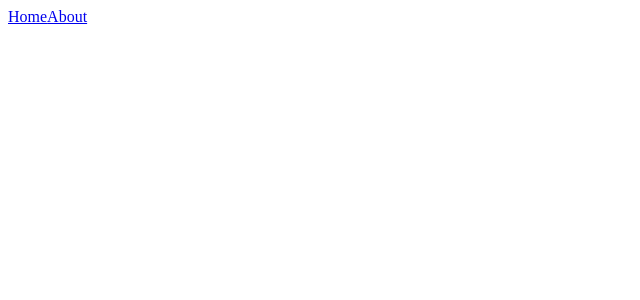
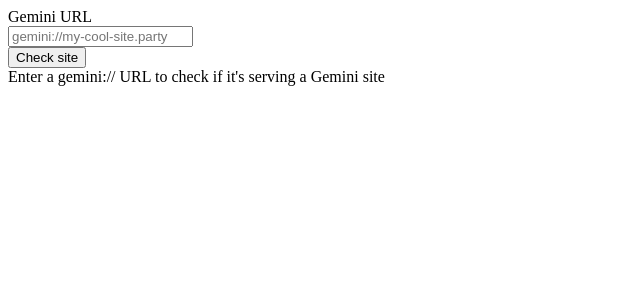
Before and after one commit to audiodude/ismygem.online, a Vue app in the folder frontend/: page / in a window 1280 px wide. Before the commit this address had no page. Shown: the top 300 px of the page, without its empty margins (0-640 px from the left). Built offline with nearby package versions, Linux system fonts and the light colour scheme.

Commit message:
Scaffolding for basic version of site

```diff
--- a/frontend/src/App.vue
+++ b/frontend/src/App.vue
@@ -1,16 +1,16 @@
 <script setup>
-import { RouterLink, RouterView } from 'vue-router'
+import { RouterLink, RouterView } from 'vue-router';
 </script>
 
 <template>
-  <header>
+  <!-- <header>
     <div class="wrapper">
       <nav>
         <RouterLink to="/">Home</RouterLink>
         <RouterLink to="/about">About</RouterLink>
       </nav>
     </div>
-  </header>
+  </header> -->
 
   <RouterView />
 </template>
--- /dev/null
+++ b/frontend/src/components/CheckSiteComponent.vue
@@ -0,0 +1,56 @@
+<script>
+export default {
+  data() {
+    return {
+      url: '',
+      result: null,
+    };
+  },
+  methods: {
+    onSubmit() {
+      const url = `/api/v1/hello`;
+      fetch(url)
+        .then((res) => {
+          if (res.ok) {
+            return res.json();
+          }
+        })
+        .then((data) => {
+          this.result = data.result;
+        });
+    },
+  },
+};
+</script>
+
+<template>
+  <form @submit.prevent="onSubmit()">
+    <label for="url">Gemini URL</label>
+    <div class="input-cont">
+      <input
+        v-model="url"
+        name="url"
+        type="url"
+        required
+        pattern="gemini://.*"
+        placeholder="gemini://my-cool-site.party"
+      />
+    </div>
+    <button type="submit">Check site</button>
+  </form>
+  <div v-if="result">Yes, that is a Gemini site</div>
+  <div v-else-if="result === null">
+    Enter a gemini:// URL to check if it's serving a Gemini site
+  </div>
+  <div v-else="!result">Sorry, that Gemini site is down, or isn't a Gemini site at all</div>
+</template>
+
+<style scoped>
+input:not(:placeholder-shown):invalid {
+  border: 2px dashed red;
+}
+
+input:valid {
+  border: 2px solid black;
+}
+</style>
--- a/frontend/src/views/HomeView.vue
+++ b/frontend/src/views/HomeView.vue
@@ -1,9 +1,9 @@
 <script setup>
-// import AppComponentGoesHere from '../components/AppComponentGoesHere.vue'
+import CheckSiteComponent from '../components/CheckSiteComponent.vue';
 </script>
 
 <template>
   <main>
-    <!-- <AppComponentGoesHere> -->
+    <CheckSiteComponent />
   </main>
 </template>
--- a/frontend/vite.config.js
+++ b/frontend/vite.config.js
@@ -1,16 +1,19 @@
-import { fileURLToPath, URL } from 'node:url'
+import { fileURLToPath, URL } from 'node:url';
 
-import { defineConfig } from 'vite'
-import vue from '@vitejs/plugin-vue'
+import { defineConfig } from 'vite';
+import vue from '@vitejs/plugin-vue';
 
 // https://vitejs.dev/config/
 export default defineConfig({
-  plugins: [
-    vue(),
-  ],
+  plugins: [vue()],
   resolve: {
     alias: {
-      '@': fileURLToPath(new URL('./src', import.meta.url))
-    }
-  }
-})
+      '@': fileURLToPath(new URL('./src', import.meta.url)),
+    },
+  },
+  server: {
+    proxy: {
+      '/api/v1': 'http://localhost:3000',
+    },
+  },
+});
--- a/package.json
+++ b/package.json
@@ -11,7 +11,6 @@
     "start": "node index.mjs"
   },
   "dependencies": {
-    "dotenv": "^16.3.1",
     "express": "^4.18.2"
   },
   "devDependencies": {
```
Also changed, not shown: frontend/.prettierrc.json, 2 other files (tests, documents, lock files or other folders).
